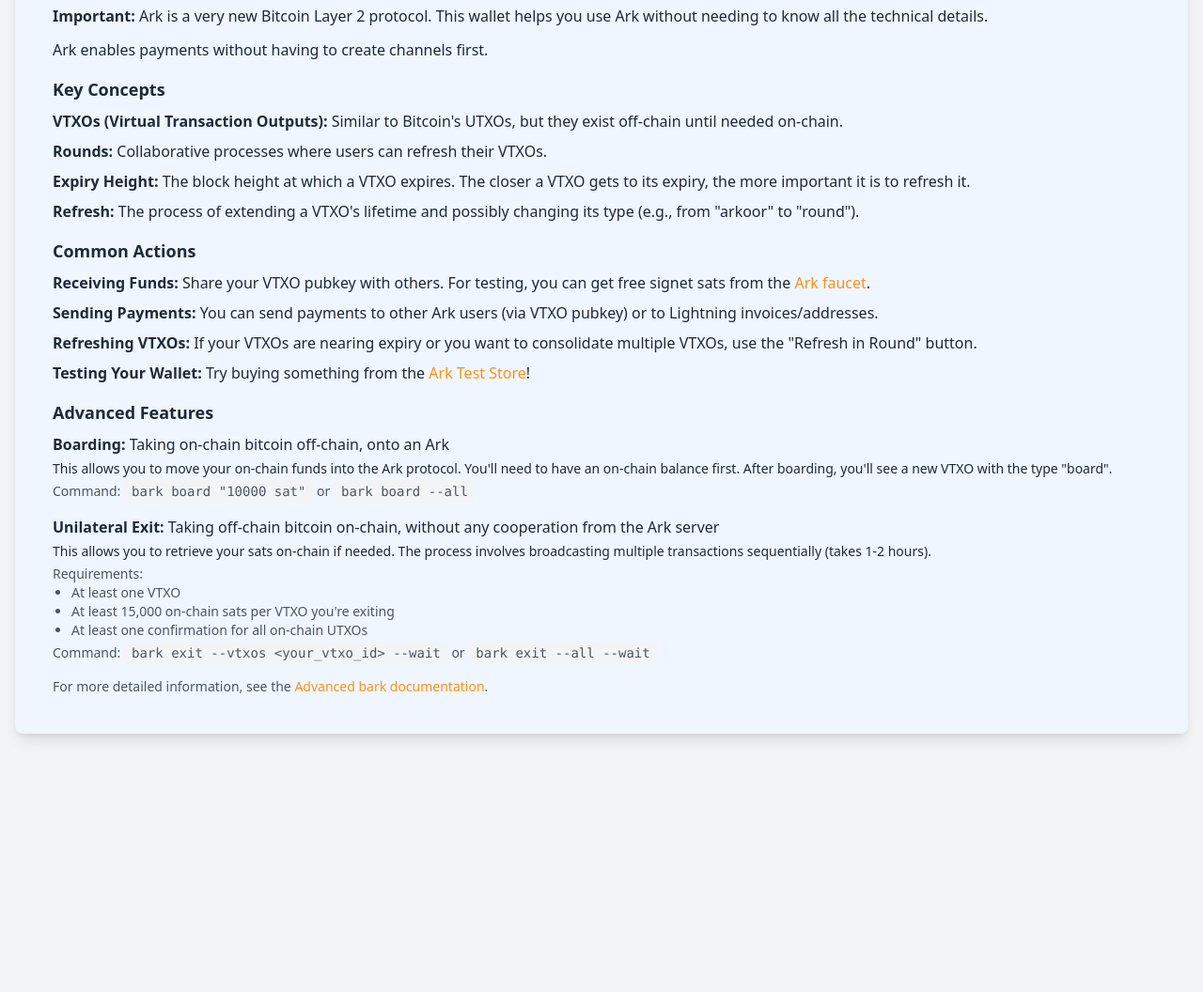
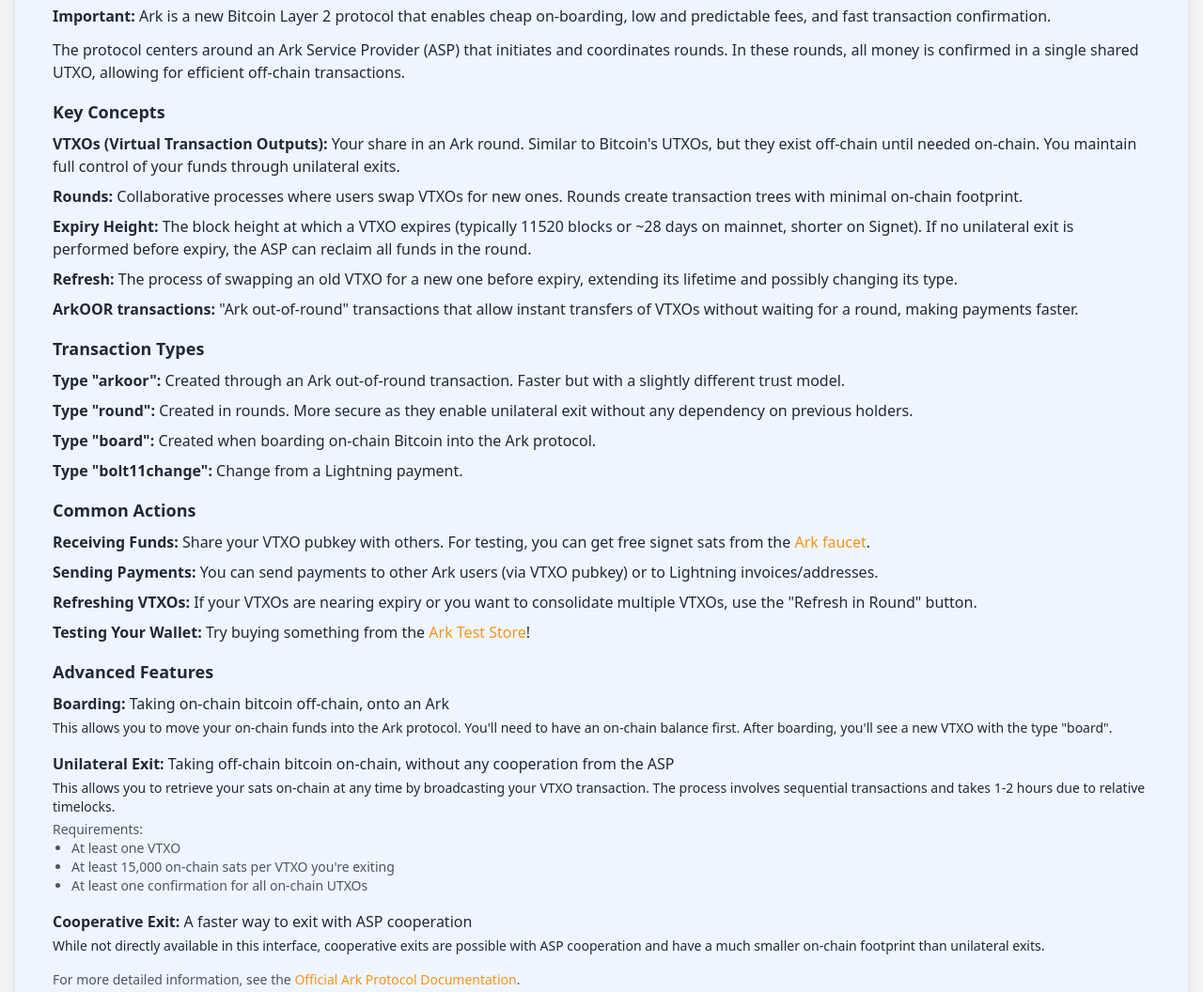
Before and after one commit to ShadowySuperStacker/ark-web-wallet, a website: page public/index.html in a window 1280 px wide. Shown: the part 1815-2871 px from the top of the page at 94% size. Before the commit the page ends 2652 px from the top, so only its background shows below. Drawn offline with nearby package versions, Linux system fonts and the light colour scheme; no server answers.

Commit message:
Update Ark documentation in index.html for clarity and detail
Revised descriptions of Ark concepts, transaction types, and actions to provide more thorough explanations. Added new details on Ark transaction types and cooperative exits. Updated links to point to official Ark Protocol Documentation for better reference.

```diff
--- a/public/index.html
+++ b/public/index.html
@@ -275,14 +275,21 @@
             </div>
             <div class="p-4">
                 <h3 class="text-lg font-semibold mb-2">What is Ark?</h3>
-                <p class="mb-3"><strong>Important:</strong> Ark is a very new Bitcoin Layer 2 protocol. This wallet helps you use Ark without needing to know all the technical details.</p>
-                <p class="mb-3">Ark enables payments without having to create channels first.</p>
+                <p class="mb-3"><strong>Important:</strong> Ark is a new Bitcoin Layer 2 protocol that enables cheap on-boarding, low and predictable fees, and fast transaction confirmation.</p>
+                <p class="mb-3">The protocol centers around an Ark Service Provider (ASP) that initiates and coordinates rounds. In these rounds, all money is confirmed in a single shared UTXO, allowing for efficient off-chain transactions.</p>
 
                 <h3 class="text-lg font-semibold mb-2 mt-4">Key Concepts</h3>
-                <div class="mb-2"><strong>VTXOs (Virtual Transaction Outputs):</strong> Similar to Bitcoin's UTXOs, but they exist off-chain until needed on-chain.</div>
-                <div class="mb-2"><strong>Rounds:</strong> Collaborative processes where users can refresh their VTXOs.</div>
-                <div class="mb-2"><strong>Expiry Height:</strong> The block height at which a VTXO expires. The closer a VTXO gets to its expiry, the more important it is to refresh it.</div>
-                <div class="mb-2"><strong>Refresh:</strong> The process of extending a VTXO's lifetime and possibly changing its type (e.g., from "arkoor" to "round").</div>
+                <div class="mb-2"><strong>VTXOs (Virtual Transaction Outputs):</strong> Your share in an Ark round. Similar to Bitcoin's UTXOs, but they exist off-chain until needed on-chain. You maintain full control of your funds through unilateral exits.</div>
+                <div class="mb-2"><strong>Rounds:</strong> Collaborative processes where users swap VTXOs for new ones. Rounds create transaction trees with minimal on-chain footprint.</div>
+                <div class="mb-2"><strong>Expiry Height:</strong> The block height at which a VTXO expires (typically 11520 blocks or ~28 days on mainnet, shorter on Signet). If no unilateral exit is performed before expiry, the ASP can reclaim all funds in the round.</div>
+                <div class="mb-2"><strong>Refresh:</strong> The process of swapping an old VTXO for a new one before expiry, extending its lifetime and possibly changing its type.</div>
+                <div class="mb-2"><strong>ArkOOR transactions:</strong> "Ark out-of-round" transactions that allow instant transfers of VTXOs without waiting for a round, making payments faster.</div>
+
+                <h3 class="text-lg font-semibold mb-2 mt-4">Transaction Types</h3>
+                <div class="mb-2"><strong>Type "arkoor":</strong> Created through an Ark out-of-round transaction. Faster but with a slightly different trust model.</div>
+                <div class="mb-2"><strong>Type "round":</strong> Created in rounds. More secure as they enable unilateral exit without any dependency on previous holders.</div>
+                <div class="mb-2"><strong>Type "board":</strong> Created when boarding on-chain Bitcoin into the Ark protocol.</div>
+                <div class="mb-2"><strong>Type "bolt11change":</strong> Change from a Lightning payment.</div>
 
                 <h3 class="text-lg font-semibold mb-2 mt-4">Common Actions</h3>
                 <div class="mb-2"><strong>Receiving Funds:</strong> Share your VTXO pubkey with others. For testing, you can get free signet sats from the <a href="https://signet.2nd.dev" target="_blank" class="text-ark-orange hover:underline">Ark faucet</a>.</div>
@@ -294,23 +301,26 @@
                 <div class="mb-4">
                     <strong>Boarding:</strong> Taking on-chain bitcoin off-chain, onto an Ark
                     <p class="mt-1 text-sm">This allows you to move your on-chain funds into the Ark protocol. You'll need to have an on-chain balance first. After boarding, you'll see a new VTXO with the type "board".</p>
-                    <p class="mt-1 text-sm text-gray-600 dark:text-gray-300">Command: <code class="bg-gray-100 dark:bg-gray-700 px-2 py-1 rounded">bark board "10000 sat"</code> or <code class="bg-gray-100 dark:bg-gray-700 px-2 py-1 rounded">bark board --all</code></p>
                 </div>
 
                 <div class="mb-2">
-                    <strong>Unilateral Exit:</strong> Taking off-chain bitcoin on-chain, without any cooperation from the Ark server
-                    <p class="mt-1 text-sm">This allows you to retrieve your sats on-chain if needed. The process involves broadcasting multiple transactions sequentially (takes 1-2 hours).</p>
+                    <strong>Unilateral Exit:</strong> Taking off-chain bitcoin on-chain, without any cooperation from the ASP
+                    <p class="mt-1 text-sm">This allows you to retrieve your sats on-chain at any time by broadcasting your VTXO transaction. The process involves sequential transactions and takes 1-2 hours due to relative timelocks.</p>
                     <p class="mt-1 text-sm text-gray-600 dark:text-gray-300">Requirements:</p>
                     <ul class="list-disc pl-5 text-sm text-gray-600 dark:text-gray-300">
                         <li>At least one VTXO</li>
                         <li>At least 15,000 on-chain sats per VTXO you're exiting</li>
                         <li>At least one confirmation for all on-chain UTXOs</li>
                     </ul>
-                    <p class="mt-1 text-sm text-gray-600 dark:text-gray-300">Command: <code class="bg-gray-100 dark:bg-gray-700 px-2 py-1 rounded">bark exit --vtxos &lt;your_vtxo_id&gt; --wait</code> or <code class="bg-gray-100 dark:bg-gray-700 px-2 py-1 rounded">bark exit --all --wait</code></p>
+                </div>
+
+                <div class="mb-2 mt-4">
+                    <strong>Cooperative Exit:</strong> A faster way to exit with ASP cooperation
+                    <p class="mt-1 text-sm">While not directly available in this interface, cooperative exits are possible with ASP cooperation and have a much smaller on-chain footprint than unilateral exits.</p>
                 </div>
 
                 <div class="mt-4 text-sm text-gray-600 dark:text-gray-300">
-                    For more detailed information, see the <a href="https://docs.second.tech/getting-started/barking-on-signet/advanced/" target="_blank" class="text-ark-orange hover:underline">Advanced bark documentation</a>.
+                    For more detailed information, see the <a href="https://docs.second.tech/protocol/intro/" target="_blank" class="text-ark-orange hover:underline">Official Ark Protocol Documentation</a>.
                 </div>
             </div>
         </div>
```
